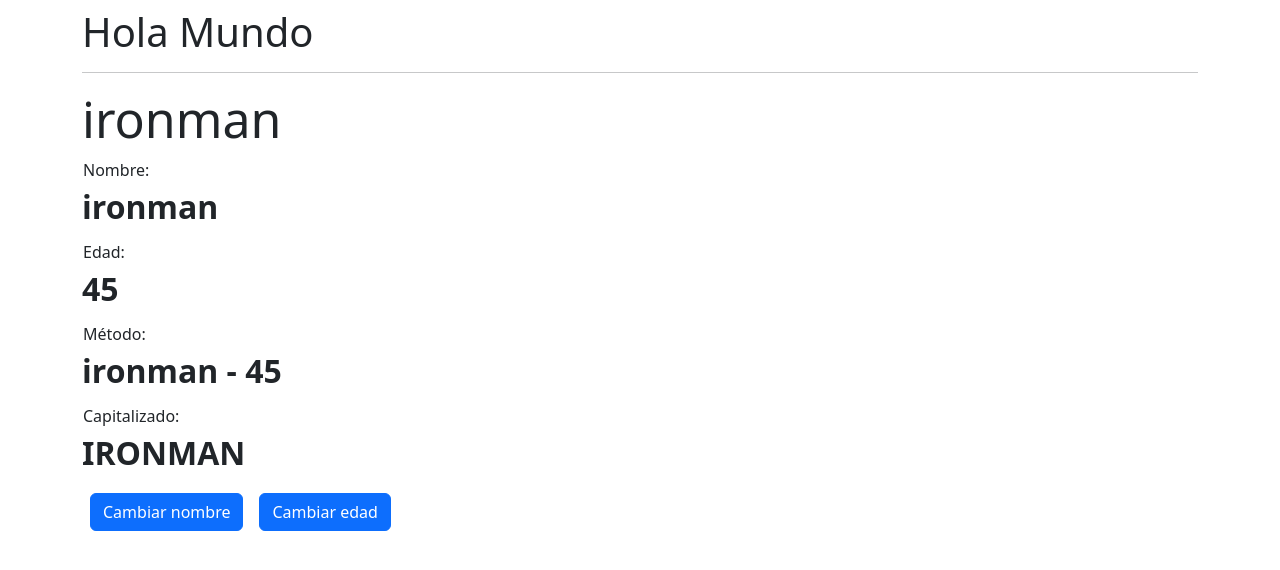
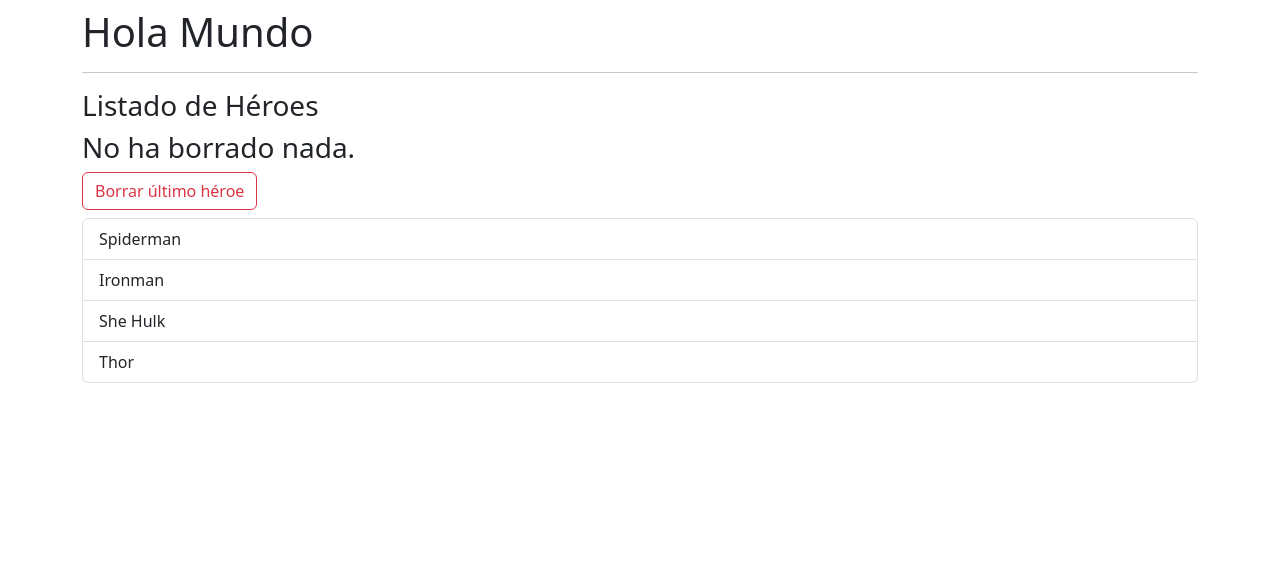
Before and after one commit to danielcarbajal16/Angular-Bases, an Angular app: page / in a window 1280 px wide. Shown: the top 570 px of the page. Built offline with nearby package versions, Linux system fonts and the light colour scheme.

Commit message:
Changes on hero and list components to understand ngIf, else and ngFor

```diff
--- a/src/app/app.component.html
+++ b/src/app/app.component.html
@@ -2,6 +2,6 @@
 <hr/>
 
 <!-- <app-counter></app-counter> -->
-<app-heroes-hero></app-heroes-hero>
-<!-- <hr />
-<app-heroes-list></app-heroes-list> -->
+<!-- <app-heroes-hero></app-heroes-hero> -->
+<!-- <hr /> -->
+<app-heroes-list></app-heroes-list>
--- a/src/app/heroes/list/list.component.html
+++ b/src/app/heroes/list/list.component.html
@@ -1 +1,15 @@
-<p>list works!</p>
+<h3>Listado de Héroes</h3>
+
+<div *ngIf="deletedHero; else nothingWasDeleted">
+    <h3>Héroe borrado <small class="text-danger"> {{ deletedHero }} </small></h3>
+</div>
+
+<ng-template #nothingWasDeleted>
+    <h3>No ha borrado nada.</h3>
+</ng-template>
+
+<button *ngIf="heroNames.length > 0" class="btn btn-outline-danger" (click)="removeLastHero()">Borrar último héroe</button>
+
+<ul class="mt-2 list-group">
+    <li *ngFor="let name of heroNames" class="list-group-item">{{ name }}</li>
+</ul>
--- a/src/app/heroes/list/list.component.ts
+++ b/src/app/heroes/list/list.component.ts
@@ -6,5 +6,10 @@ import { Component } from '@angular/core';
   styleUrls: ['./list.component.css']
 })
 export class ListComponent {
+  public heroNames: string[] = ['Spiderman', 'Ironman', 'She Hulk', 'Thor'];
+  public deletedHero?: string;
 
+  removeLastHero(): void {
+    this.deletedHero = this.heroNames.pop();
+  }
 }
```
